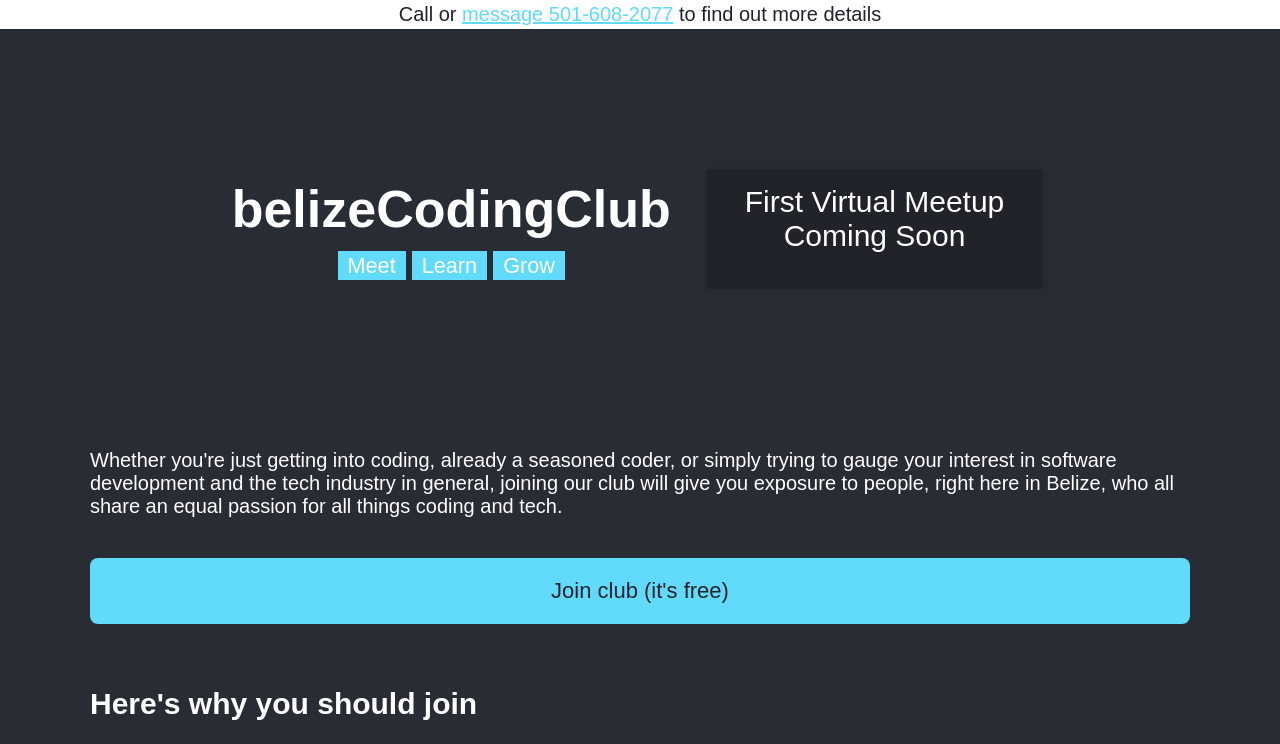
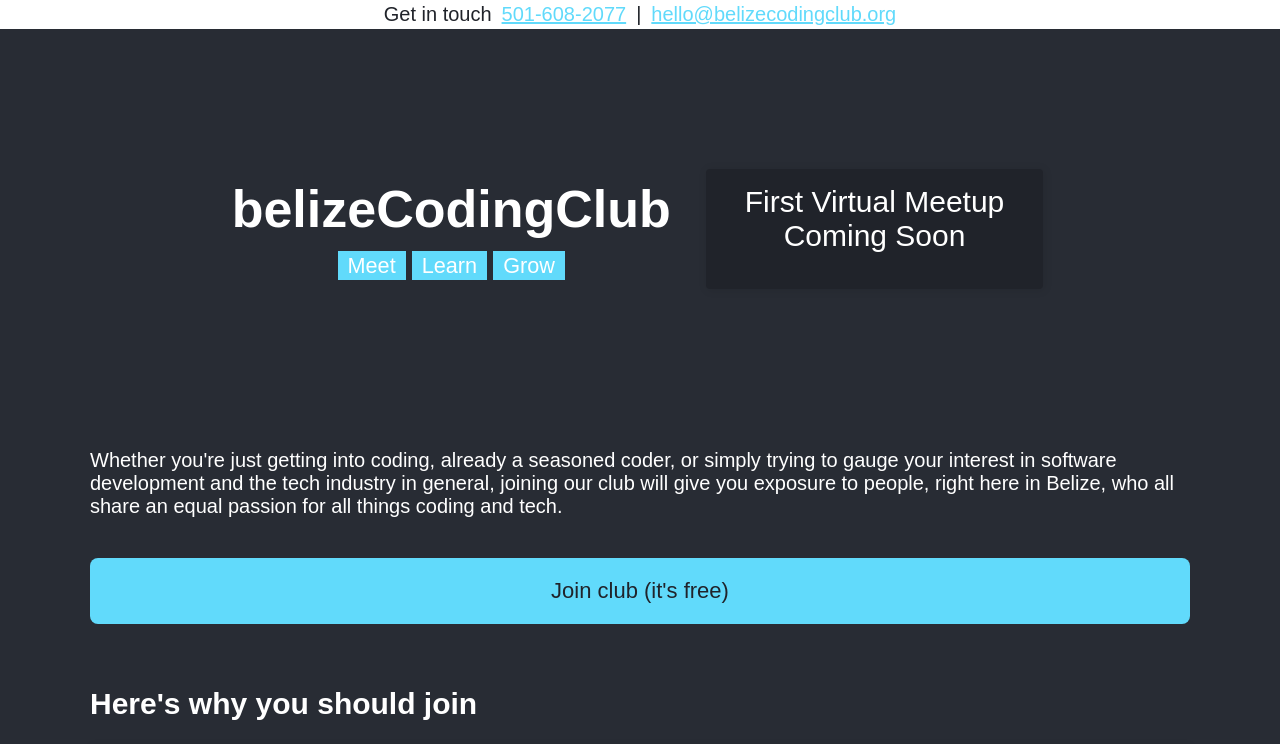
Before and after one commit to belizeCodingClub/belize-coding-club, a React (Create React App) app: page / in a window 1280 px wide. Shown: the top 744 px of the page. Built offline with nearby package versions, Linux system fonts and the light colour scheme; a web font is replaced by a local one.

Commit message:
Update contact info

```diff
--- a/src/App.js
+++ b/src/App.js
@@ -5,16 +5,19 @@ function App() {
     <div className="App">
       <div className="App-topbar  text-center">
         <p>
-          Call or{" "}
+          <span style={{ paddingRight: 10 }}>Get in touch</span>
           <a
             href="https://wa.me/5016082077"
             target="_blank"
             rel="noopener noreferrer"
             className="App-link"
           >
-            message 501-608-2077
-          </a>{" "}
-          to find out more details
+            501-608-2077
+          </a>
+          <span style={{ marginLeft: 10, marginRight: 10 }}>|</span>
+          <a href="mailto:hello@belizecodingclub.org" className="App-link">
+            hello@belizecodingclub.org
+          </a>
         </p>
       </div>
       <header className="App-header">
```
Also changed, not shown: 1 other file (tests, documents, lock files or other folders).
